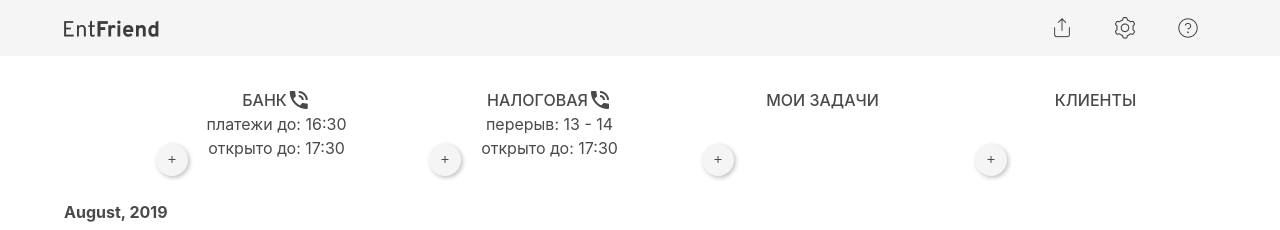
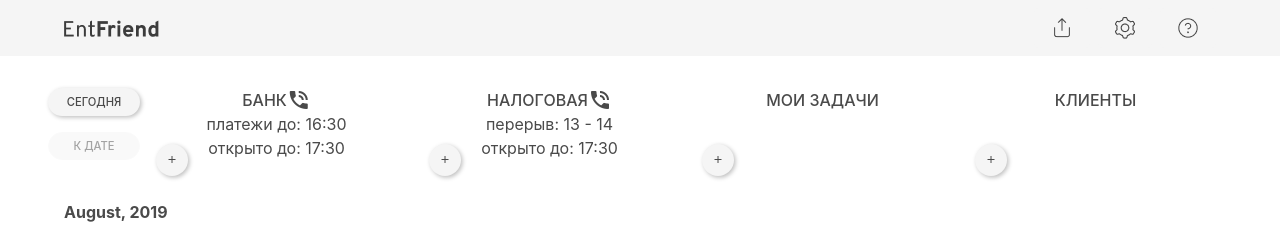
Before and after one commit to meylisday/vue-test, a Vue app: page /notifications in a window 1280 px wide. Shown: the top 230 px of the page. Built offline with nearby package versions, Linux system fonts and the light colour scheme.

Commit message:
calendar-scroll

```diff
--- a/package.json
+++ b/package.json
@@ -1,6 +1,6 @@
 {
   "name": "vue-test",
-  "version": "1.0.1",
+  "version": "1.0.2",
   "description": "A Vue.js project",
   "author": "victoria_newsite <viktoriya@newsite.by>",
   "private": true,
--- /dev/null
+++ b/src/assets/style.variables.css
@@ -0,0 +1,3 @@
+:root {
+  --baseShadow: 0.1rem 0.1rem 0.25rem rgba(0, 0, 0, 0.25);
+}
--- a/src/components/calendar-templates/headerBank.vue
+++ b/src/components/calendar-templates/headerBank.vue
@@ -2,7 +2,7 @@
   <div class="calendar-header">
     <span class="calendar-header-label">
       {{ data.label }}
-      <b-icon icon="phone-in-talk"></b-icon>
+      <b-icon icon="phone-in-talk" />
     </span>
     <p>платежи до: 16:30</p>
     <p>открыто до: 17:30</p>
@@ -13,7 +13,7 @@
       size="is-small"
       type="is-light"
       @click="onAddClick"
-    ></b-button>
+    />
   </div>
 </template>
 
--- a/src/components/calendar-templates/headerTasks.vue
+++ b/src/components/calendar-templates/headerTasks.vue
@@ -11,7 +11,7 @@
       size="is-small"
       type="is-light"
       @click="onAddClick"
-    ></b-button>
+    />
   </div>
 </template>
 
--- a/src/components/calendar-templates/headerTaxes.vue
+++ b/src/components/calendar-templates/headerTaxes.vue
@@ -2,7 +2,7 @@
   <div class="calendar-header">
     <span class="calendar-header-label">
       {{ data.label }}
-      <b-icon icon="phone-in-talk"></b-icon>
+      <b-icon icon="phone-in-talk" />
     </span>
     <p>перерыв: <span>13 - 14</span></p>
     <p>открыто до: <span>17:30</span></p>
@@ -13,7 +13,7 @@
       size="is-small"
       type="is-light"
       @click="onAddClick"
-    ></b-button>
+    />
   </div>
 </template>
 
--- a/src/components/calendar-templates/styles.css
+++ b/src/components/calendar-templates/styles.css
@@ -7,7 +7,7 @@
 }
 .calendar-header-add {
   bottom: 0;
-  box-shadow: 0.1rem 0.1rem 0.25rem rgba(0, 0, 0, 0.25);
+  box-shadow: var(--baseShadow);
   font-weight: bold;
   height: 2rem;
   left: 0;
@@ -22,7 +22,7 @@
 }
 .calendar-event {
   border-radius: 0.25rem;
-  box-shadow: 0.1rem 0.1rem 0.25rem rgba(0, 0, 0, 0.25);
+  box-shadow: var(--baseShadow);
   color: #fff;
   display: flex;
   flex-direction: column;
--- a/src/components/calendar.vue
+++ b/src/components/calendar.vue
@@ -1,7 +1,10 @@
 <template>
-  <div class="calendar-wrapper">
+  <div id="calendar-component" class="calendar-wrapper">
     <div :style="{ gridTemplateColumns }" class="row">
-      <div></div>
+      <div class="timetrack-header">
+        <b-button rounded size="is-small" type="is-light" @click="scrollToToday">Сегодня</b-button>
+        <b-button rounded size="is-small" type="is-light" disabled>К дате</b-button>
+      </div>
       <div v-for="(header, index) in headers" :key="index" class="calendar-header-wrapper">
         <slot :header="header" name="header">{{ header.label }}</slot>
       </div>
@@ -15,7 +18,7 @@
         <div v-if="isStartOfMonth || !index" class="month-separator">{{ month }}, {{ year }}</div>
         <div :style="{ gridTemplateColumns }" class="row">
           <div class="cell">
-            <span :class="{ today: isToday }" class="day">
+            <span :id="isToday ? 'today' : null" :class="{ today: isToday }" class="day">
               {{ weekDay }}
               <br />
               {{ day }}
@@ -125,6 +128,12 @@ export default {
     hasNotification: function(date, type) {
       return find(this.events, { date, type })
     },
+    scrollToToday: () => {
+      document.getElementById('today').scrollIntoView({
+        behavior: 'smooth',
+        block: 'end'
+      })
+    },
     handleScroll: debounce(function(e) {
       const { scrollHeight, scrollTop, clientHeight } = e.target
 
@@ -150,6 +159,20 @@ export default {
   position: absolute;
   position: relative;
   top: 0;
+  width: 100%;
+}
+.timetrack-header {
+  align-items: center;
+  display: flex;
+  flex-direction: column;
+  justify-content: center;
+}
+.timetrack-header > * {
+  box-shadow: var(--baseShadow);
+  font-size: 0.7rem;
+  font-weight: 500;
+  margin: 0.5rem;
+  text-transform: uppercase;
   width: 100%;
 }
 .calendar-header-wrapper {
@@ -190,7 +213,7 @@ export default {
 }
 .today {
   background: #6e8cfb;
-  box-shadow: 0.1rem 0.1rem 0.25rem rgba(0, 0, 0, 0.25);
+  box-shadow: var(--baseShadow);
   color: #fff;
 }
 .today:hover {
--- a/src/main.js
+++ b/src/main.js
@@ -3,6 +3,7 @@
 import Vue from 'vue'
 import Buefy from 'buefy'
 import 'buefy/dist/buefy.css'
+import '@/assets/style.variables.css'
 import '@mdi/font/css/materialdesignicons.min.css'
 import App from './App'
 import router from './router'
```
Also changed, not shown: 1 other file (tests, documents, lock files or other folders).
